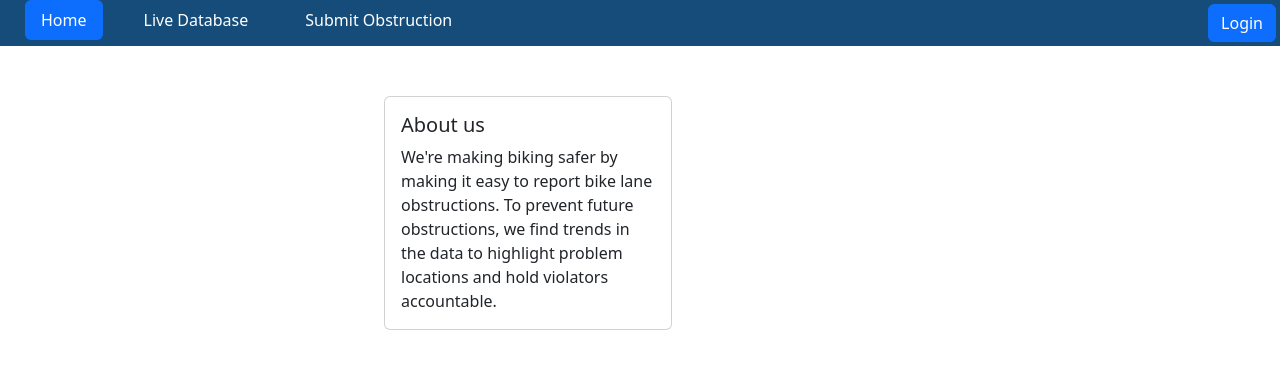
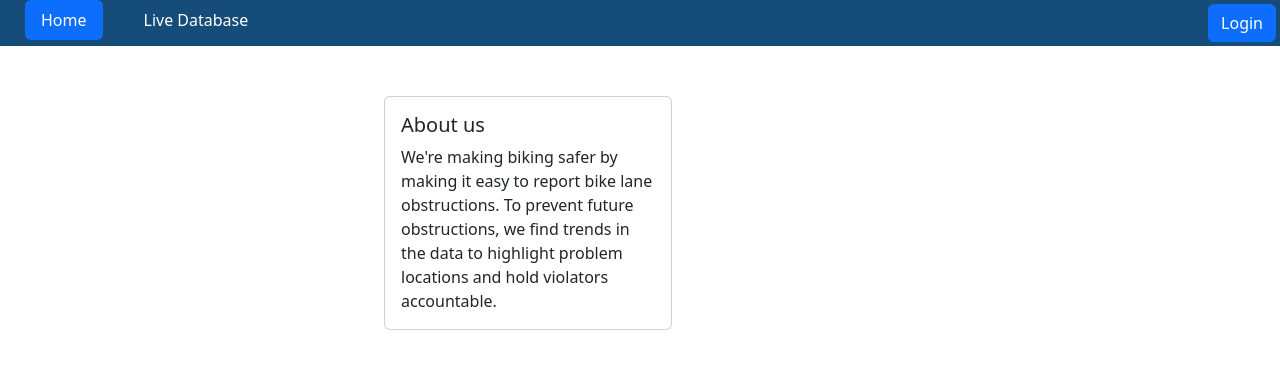
Before and after one commit to ckclassrooms/final-project-proposal-twix, a React (Create React App) app: page / in a window 1280 px wide. Shown: the top 368 px of the page. Built offline with nearby package versions, Linux system fonts and the light colour scheme; no server answers; what mapbox-gl would draw is missing.

Commit message:
submit Navbar

```diff
--- a/src/components/Navbar.jsx
+++ b/src/components/Navbar.jsx
@@ -42,10 +42,7 @@ function Nav({session, setSession}) {
             to="/" end>Home</NavLink></li>
             <li className="nav-item"><NavLink className={({ isActive }) => "nav-link " + (isActive ? " active" : "")}
             to="/liveDb">Live Database</NavLink></li>
-            <li className="nav-item"><NavLink className={({ isActive }) => "nav-link " + (isActive ? " active" : "")}
-            to="/submitObstruction">Submit Obstruction</NavLink></li>
             <div className="ms-auto" style={{display:"flex"}}>
-
             <li className="nav-item ms-auto"><button className="btn btn-primary m-1" id='loginSubmit' onClick={()=>loginSubmit()}>Login</button></li>
             </div>
         </ul>)
```
